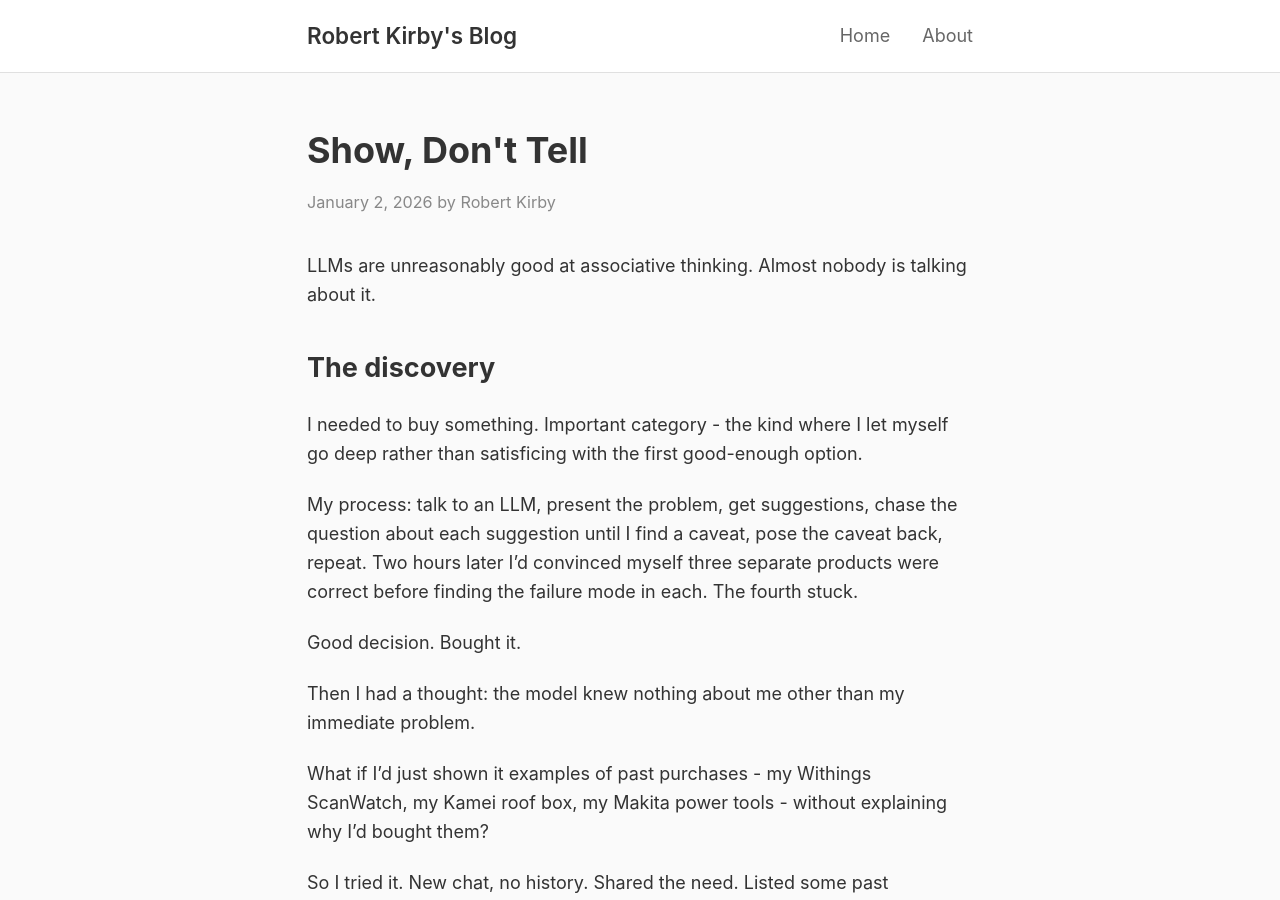
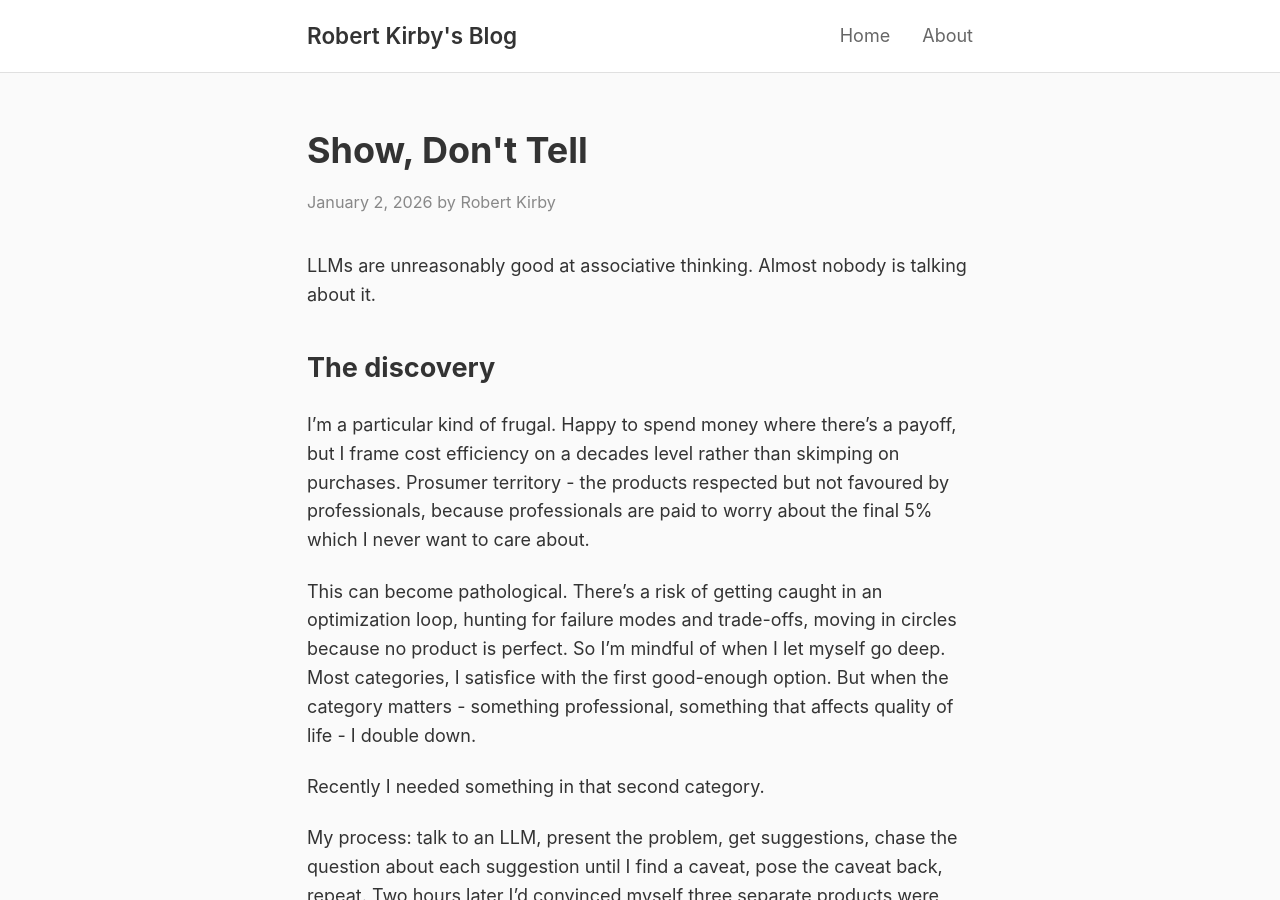
Before and after one commit to rob137/rob137.github.io, a Jekyll site: the page built from _posts/2026-01-02-show-dont-tell.md, in a window 1280 px wide and 900 px high. Built offline with Jekyll 4.4.1, drawn with Linux system fonts in a browser that asks for light colours.

Commit message:
Restore prosumer context to Show Don't Tell; tighten YOLO Mode ending

```diff
--- a/_posts/2026-01-02-show-dont-tell.md
+++ b/_posts/2026-01-02-show-dont-tell.md
@@ -9,7 +9,11 @@ LLMs are unreasonably good at associative thinking. Almost nobody is talking abo
 
 ## The discovery
 
-I needed to buy something. Important category - the kind where I let myself go deep rather than satisficing with the first good-enough option.
+I'm a particular kind of frugal. Happy to spend money where there's a payoff, but I frame cost efficiency on a decades level rather than skimping on purchases. Prosumer territory - the products respected but not favoured by professionals, because professionals are paid to worry about the final 5% which I never want to care about.
+
+This can become pathological. There's a risk of getting caught in an optimization loop, hunting for failure modes and trade-offs, moving in circles because no product is perfect. So I'm mindful of when I let myself go deep. Most categories, I satisfice with the first good-enough option. But when the category matters - something professional, something that affects quality of life - I double down.
+
+Recently I needed something in that second category.
 
 My process: talk to an LLM, present the problem, get suggestions, chase the question about each suggestion until I find a caveat, pose the caveat back, repeat. Two hours later I'd convinced myself three separate products were correct before finding the failure mode in each. The fourth stuck.
 
```
Also changed, not shown: _posts/2026-01-02-yolo-mode.md (+1 -5 lines).
